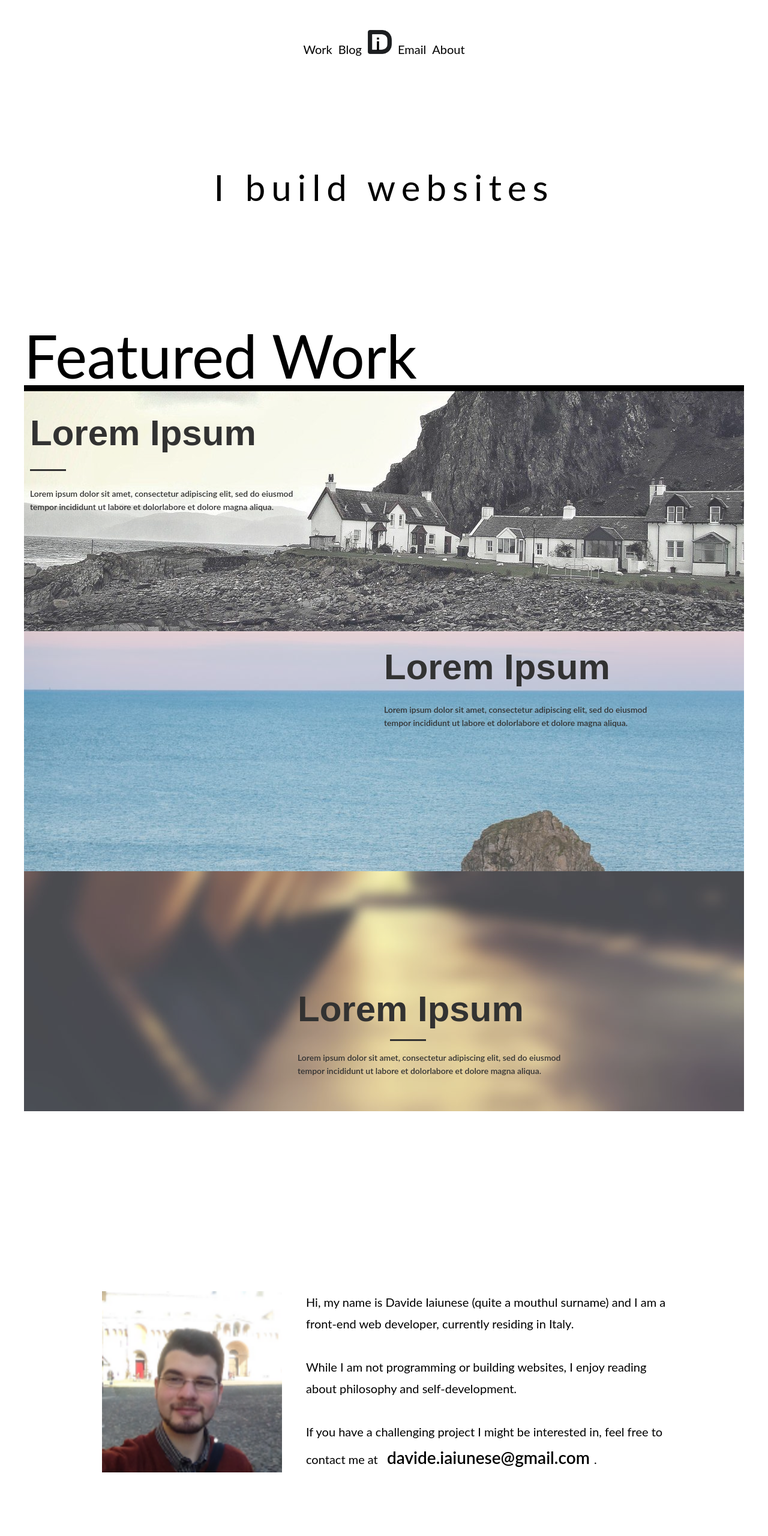
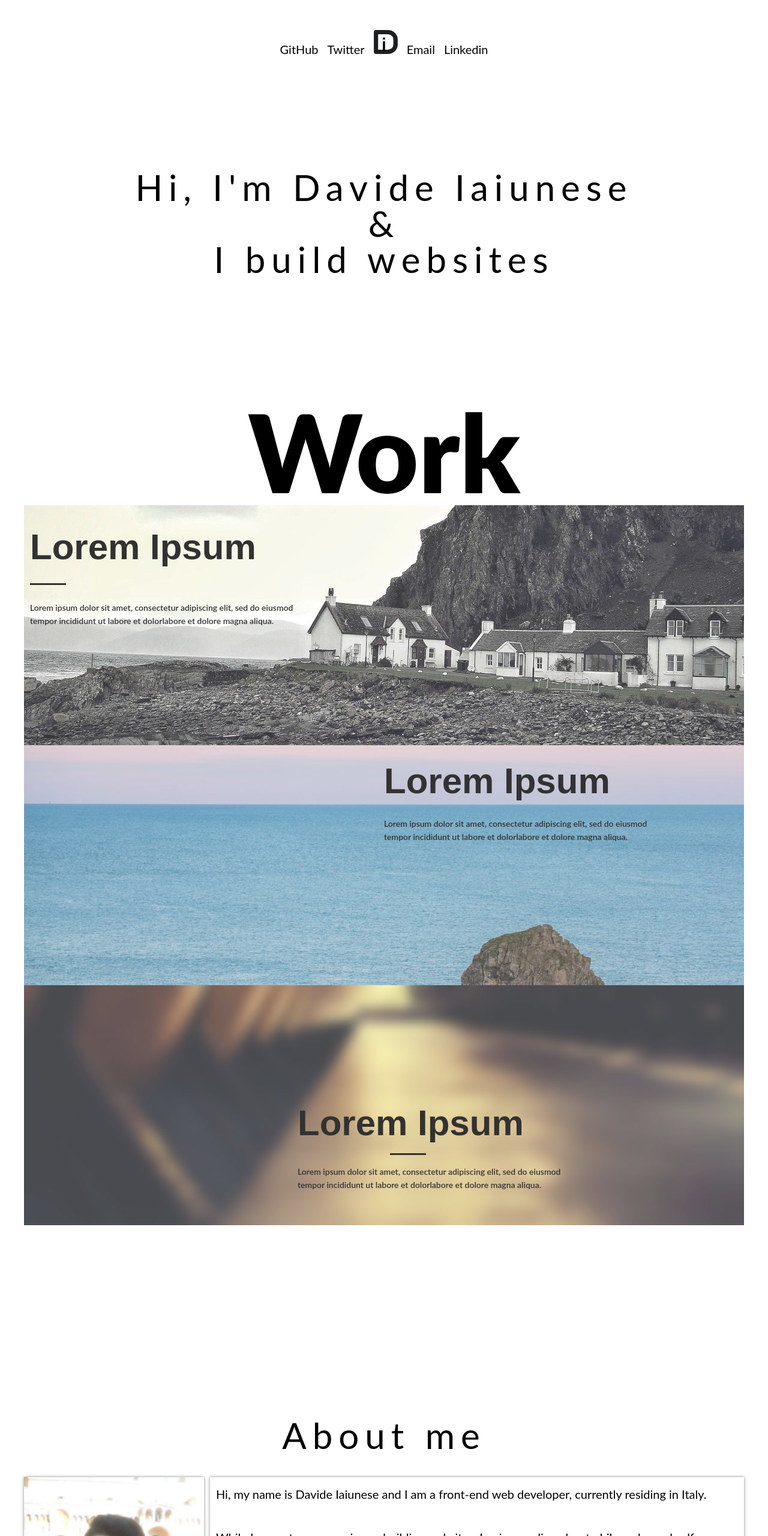
Before and after one commit to davide2894/portfolio-old, a website: page app/index.html in a window 1280 px wide. Shown: the top 2560 px of the page at 60% size. Drawn offline with nearby package versions, Linux system fonts and the light colour scheme.

Commit message:
fixed readme, improved about section style, put contact links as navbar items, improved typography

```diff
--- a/app/index.html
+++ b/app/index.html
@@ -2,7 +2,7 @@
 <html>
 
 <head>
-    <title>Portfolio</title>
+    <title>Davide Iaiunese</title>
     <link rel="icon" href="images/logo-v2.ico/favicon.ico">
     <meta charset="utf-8" />
 
@@ -27,12 +27,12 @@
 
             <div class="nav-menu">
 
-                <div class="nav-menu-work">
-                    <p><a href="#work" class="hoverable">Work</a></p>
+                <div class="nav-menu-github">
+                    <p><a href="#github" class="hoverable">GitHub</a></p>
                 </div>
 
-                <div class="nav-menu-blog">
-                    <p><a href="#blog" class="hoverable">Blog</a></p>
+                <div class="nav-menu-twitter">
+                    <p><a href="https://twitter.com/davide_iaiunese" class="hoverable">Twitter</a></p>
                 </div>
 
                 <div class="logo-container">
@@ -45,9 +45,10 @@
                     <p><a href="mailto:davide.iaiunese@gmail.com" class="hoverable">Email</a></p>
                 </div>
 
-                <div class="nav-menu-about">
-                    <p><a href="#about" class="hoverable">About</a></p>
+                <div class="nav-menu-linkedin">
+                    <p><a href="#linkedin" class="hoverable">Linkedin</a></p>
                 </div>
+
             </div>
         </div>
     </header>
@@ -59,7 +60,7 @@
     <section class="section hero-section">
         <div class="hero-container" id="hero">
             <div class="hero-content">
-                <p>I build websites</p>
+                <p>Hi, I'm Davide Iaiunese<br>&amp;<br>I build websites</p>
             </div>
         </div>
     </section>
@@ -74,8 +75,8 @@
     <section class="section projects-section" id="work">
         <div class="work-container">
 
-            <div class="featured-work">
-                <p>Featured Work</p>
+            <div class="work">
+                <p>Work</p>
             </div>
 
             <div class="projects-container">
@@ -112,14 +113,20 @@
     <section class="section about-section" id="about">
         <div class="about-container">
 
-            <img src="images/profile.png">
+            <div class="about-header">
+                <h1 class="about-header">About me</h1>
+            </div>
 
-            <div class="about-me">
-                <p>Hi, my name is Davide Iaiunese (quite a mouthul surname) and I am a front-end web developer, currently residing in Italy.
-                    <br><br> While I am not programming or building websites, I enjoy reading about philosophy and self-development.
-                    <br><br>If you have a challenging project I might be interested in, feel free to contact me at
-                    <a href="mailto:davide.iaiunese@gmail.com" class="hoverable about-email">           davide.iaiunese@gmail.com
-                </a>.
+            <div class="about-profile">
+
+                <img class="about-img" src="images/profile.png">
+
+                <div class="about-description">
+                    <p>Hi, my name is Davide Iaiunese and I am a front-end web developer, currently residing in Italy.
+                        <br><br> While I am not programming or building websites, I enjoy reading about philosophy and self-development.
+                        <br><br>If you have a challenging project I might be interested in, feel free to contact me at
+                        <a href="mailto:davide.iaiunese@gmail.com" class="hoverable about-email">davide.iaiunese@gmail.com</a>.</p>
+                </div>
             </div>
 
         </div>
--- a/app/scss/styles.scss
+++ b/app/scss/styles.scss
@@ -95,6 +95,21 @@ body {
     ---------------
     ---------------
 */
+.projects-section {
+    padding: 100px 0;
+}
+.about-section {
+    padding: 120px 0;
+}
+
+.hero-section {
+    padding: 90px 0 0 0;
+
+}
+#footer-section {
+    padding: 80px 0;
+}
+
 .nav-container,
 .hero-container,
 .about-container,
@@ -106,18 +121,7 @@ body {
     margin: 50px auto;
     box-sizing: border-box;
 }
-.projects-section,
-.about-section {
-    padding: 100px 0;
-}
 
-.hero-section {
-    padding: 90px 0 0 0;
-
-}
-#footer-section {
-    padding: 80px 0;
-}
 
 /*
     ---------------
@@ -139,7 +143,6 @@ body {
 .about-email {
     font-size: 28px;
     font-weight: 600;
-    margin-left: 10px;
 }
 #github,
 #email,
@@ -162,10 +165,11 @@ body {
     align-self: flex-end;
     height: 40px;
 }
-.nav-menu-about,
-.nav-menu-work,
-.nav-menu-blog,
-.nav-menu-email {
+
+.nav-menu-github,
+.nav-menu-email,
+.nav-menu-twitter,
+.nav-menu-linkedin {
     align-self: flex-end;
     font-size: 20px;
 }
@@ -175,13 +179,13 @@ body {
     flex-direction: row;
     justify-content: center;
 }
-.nav-menu-work,
-.nav-menu-blog {
-    margin-right: 10px;
+.nav-menu-github,
+.nav-menu-twitter {
+    margin-right: 15px;
 }
 .nav-menu-email,
-.nav-menu-about {
-    margin-left: 10px;
+.nav-menu-linkedin {
+    margin-left: 15px;
 }
 
 
@@ -216,21 +220,38 @@ body {
     ----------------
     ----------------
 */
+
 .about-container {
     display: flex;
+    flex-direction: column;
+}
+.about-header {
+    align-self: center;
+    font-size: 60px;
+    letter-spacing: 10px;
+    margin-bottom: 20px;
+}
+.about-profile {
+    display: flex;
     flex-direction: row;
-    justify-content: center;
+    justify-content: space-around;
 }
-.about-picture img {
-    border: 1px solid black;
-    height: 100%;
+.about-img {
+    box-shadow: 0 0 5px 0 #888888;
+    height: auto;
+    width: auto;
 }
-.about-me {
-    flex-basis: 50%;
+.about-description {
+    box-shadow: 0 0 5px 0 #888888;
+    flex-basis: auto;
     font-size: 20px;
     line-height: 1.8;
-    margin-left: 40px;
+    margin-left: 10px;
 }
+.about-description p {
+    margin: 10px;
+}
+
 
 
 
@@ -246,17 +267,20 @@ body {
     flex-direction: column;
     justify-content: flex-start;
 }
-.featured-work {
-    border-bottom: 10px solid #000;
-    font-size: 100px;
+.work {
+    font-size: 180px;
+    font-weight: 900;
+    margin-bottom: 0;
+    text-align: center;
 }
 .projects-container{
     display: flex;
     flex-direction: column;
     justify-content: space-between;
+    margin-top: 0;
 }
 .project {
-    width: 1200px;
+    width: 100%;
     height: 400px;
 }
 #project-1 {
@@ -368,9 +392,8 @@ body {
     --------------------
     --------------------
 */
-#footer-section {
+.footer-section {
     padding: 10px 0 0 10px;
-
 }
 .footer-container {
     justify-content: center;
```
Also changed, not shown: README.md, app/css/styles.css.
